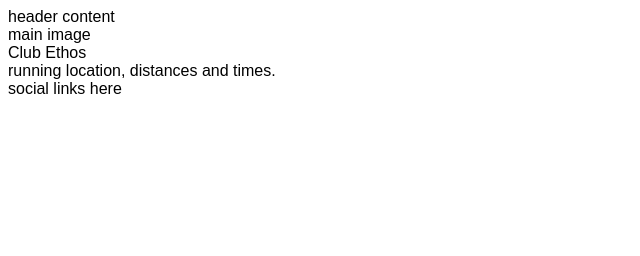
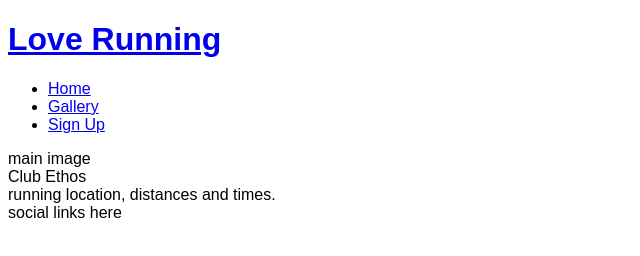
Before and after one commit to jacobmolsby93/Love-running, a plain HTML site: page index.html in a window 1280 px wide. Shown: the whole page, without its empty margins (0-640 px from the left). Drawn offline with Linux system fonts and the light colour scheme.

Commit message:
added links to header

```diff
--- a/index.html
+++ b/index.html
@@ -11,7 +11,16 @@
 </head>
 <body>
     <header>
-        header content
+        <a href="index.html">
+            <h1>Love Running</h1>
+        </a>
+        <nav>
+            <ul>
+                <li><a href="index.html">Home</a></li>
+                <li><a href="#">Gallery</a></li>
+                <li><a href="#">Sign Up</a></li>
+            </ul>
+        </nav>
     </header>
 
     <section>
```
